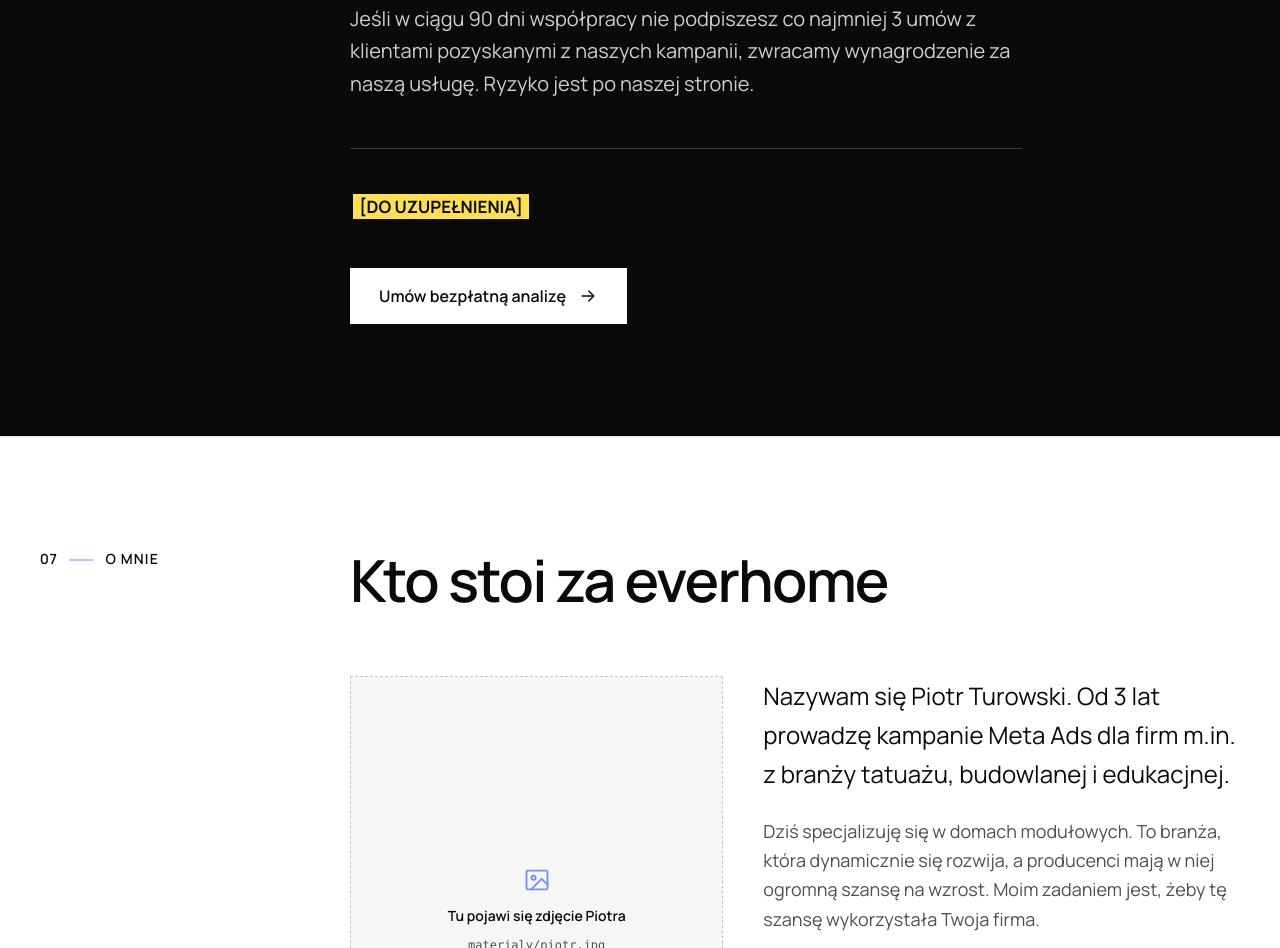
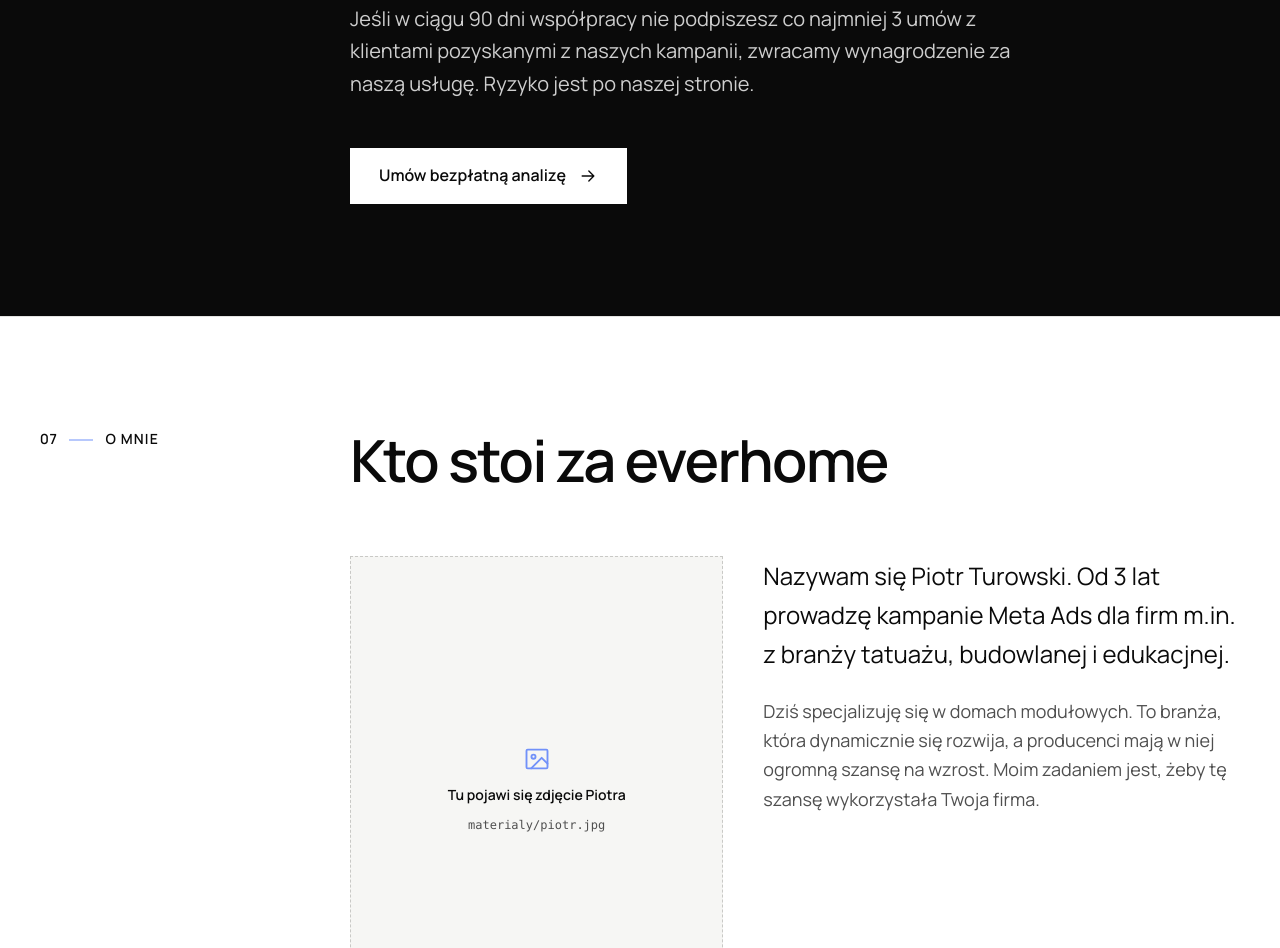
Before and after one commit to piotrturowski7/piotrturowski7.github.io, an Astro site: page / in a window 1280 px wide. Shown: the part 6118-7066 px from the top of the page. Built offline with nearby package versions, Linux system fonts and the light colour scheme; Astro itself is replaced by a stand-in of ours; a web font is replaced by a local one.

Commit message:
Update Guarantee.astro

```diff
--- a/src/components/sections/Guarantee.astro
+++ b/src/components/sections/Guarantee.astro
@@ -19,10 +19,6 @@ import { guarantee } from '../../content/site';
         )}
       </h2>
       <p class="mt-8 max-w-2xl text-lg leading-relaxed text-white/80 md:text-xl md:leading-relaxed">{guarantee.text}</p>
-      <div class="mt-12 max-w-2xl border-t border-white/20 pt-8">
-        <h3 class="h3">{guarantee.termsTitle}</h3>
-        <p class="mt-3 text-white/80"><Todo text={guarantee.terms} /></p>
-      </div>
       <div class="mt-12">
         <CtaButton variant="inverse" class="w-full sm:w-auto" />
       </div>
```
